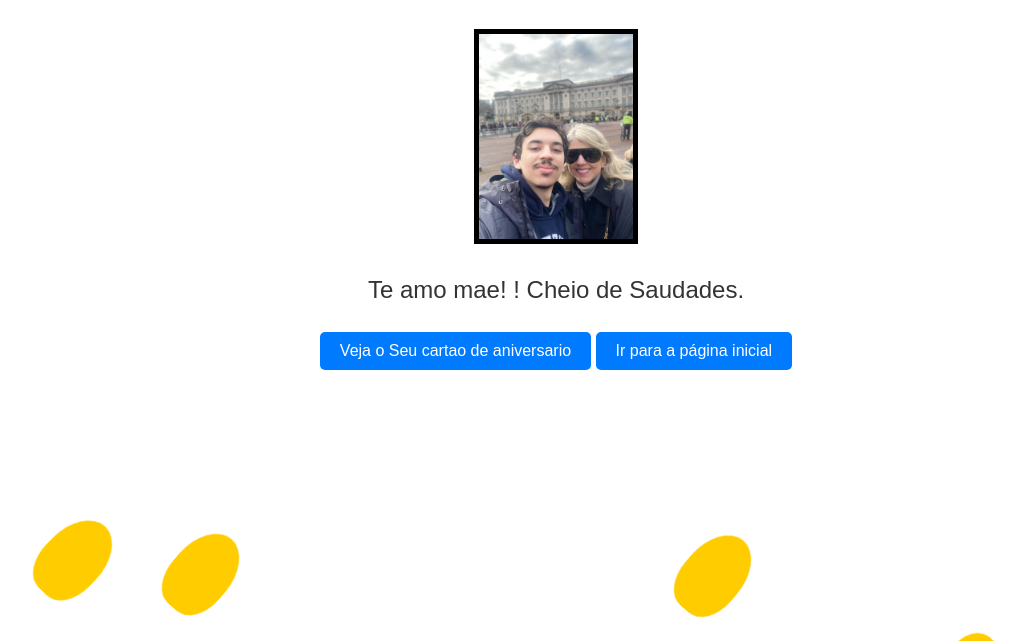
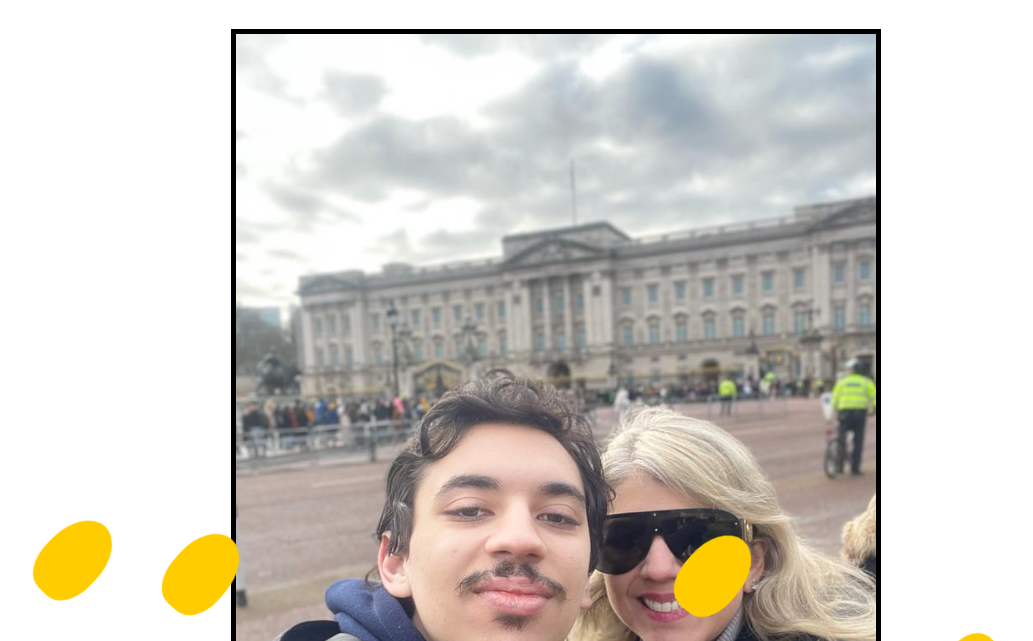
Before and after one commit to joaosarruf/testeteste, a plain HTML site: page paginaQuizCerto.html in a window 1280 px wide. Shown: the part 90-731 px from the top of the page, without its empty margins (84-1117 px from the left). Drawn offline with Linux system fonts and the light colour scheme.

Commit message:
Update paginaQuizCerto.html

```diff
--- a/paginaQuizCerto.html
+++ b/paginaQuizCerto.html
@@ -8,7 +8,7 @@
   <body>
     <div class="container">
       <h1>Caramba!Voce me conhece mesmo!!</h1>
-      <img src="./imagens/euEmae.jpg" alt="Descrição da imagem" style="max-width: 15% ;border: 5px solid black;">
+      <img src="./imagens/euEmae.jpg" alt="Descrição da imagem" style="max-width: 50vw ;border: 5px solid black;">
       <p>Te amo mae! ! Cheio de Saudades.</p>
       <a href="./pagina3.html" class="botao" onclick="animarCoracoes(event)">Veja o Seu cartao de aniversario</a>
       <a href="./" class="botao" onclick="animarCoracoes(event)">Ir para a página inicial</a>
```
